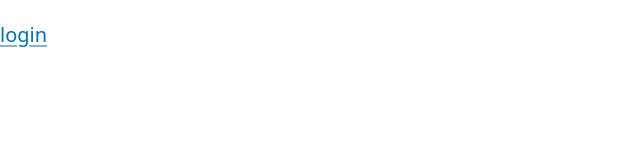
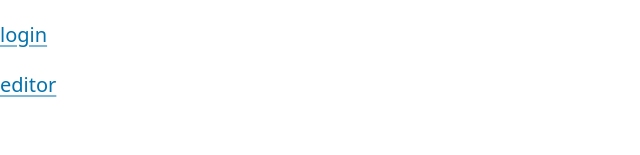
Before and after one commit to HaHoLuLa/Vue, a Vue app: page / in a window 1280 px wide. Shown: the part 145-300 px from the top of the page, without its empty margins (0-640 px from the left). Built offline with nearby package versions, Linux system fonts and the light colour scheme.

Commit message:
Tiptap 에디터 공부시작

```diff
--- a/package.json
+++ b/package.json
@@ -10,6 +10,9 @@
   },
   "dependencies": {
     "@picocss/pico": "^2.0.6",
+    "@tiptap/pm": "^2.9.1",
+    "@tiptap/starter-kit": "^2.9.1",
+    "@tiptap/vue-3": "^2.9.1",
     "axios": "^1.7.7",
     "vue": "^3.5.12",
     "vue-router": "^4.4.5"
--- /dev/null
+++ b/src/components/Editor.vue
@@ -0,0 +1,13 @@
+<template>
+  <editor-content :editor="editor" />
+</template>
+
+<script setup lang="ts">
+  import { useEditor, EditorContent } from '@tiptap/vue-3'
+  import StarterKit from '@tiptap/starter-kit'
+
+  const editor = useEditor({
+    content: '<p>I’m running Tiptap with Vue.js. 🎉</p>',
+    extensions: [StarterKit],
+  })
+</script>
--- a/src/components/Index.vue
+++ b/src/components/Index.vue
@@ -12,4 +12,7 @@
   <p>
     <router-link to="login">login</router-link>
   </p>
+  <p>
+    <router-link to="editor">editor</router-link>
+  </p>
 </template>
--- a/src/main.ts
+++ b/src/main.ts
@@ -3,4 +3,4 @@ import '@picocss/pico/css/pico.min.css';
 import App from './App.vue'
 import router from './router'
 
- createApp(App).use(router).mount('#app')
+createApp(App).use(router).mount('#app')
--- a/src/router/index.ts
+++ b/src/router/index.ts
@@ -3,6 +3,7 @@ import HelloWorld from "../components/HelloWorld.vue";
 import Index from "../components/Index.vue";
 import Data from "../components/Data.vue";
 import Login from "../components/Login.vue"
+import Editor from "../components/Editor.vue";
 
 const routes = [
   {
@@ -20,6 +21,10 @@ const routes = [
   {
     path: "/login",
     component: Login
+  },
+  {
+    path: "/editor",
+    component: Editor
   }
 ]
 
```
Also changed, not shown: 2 other files (tests, documents, lock files or other folders).
